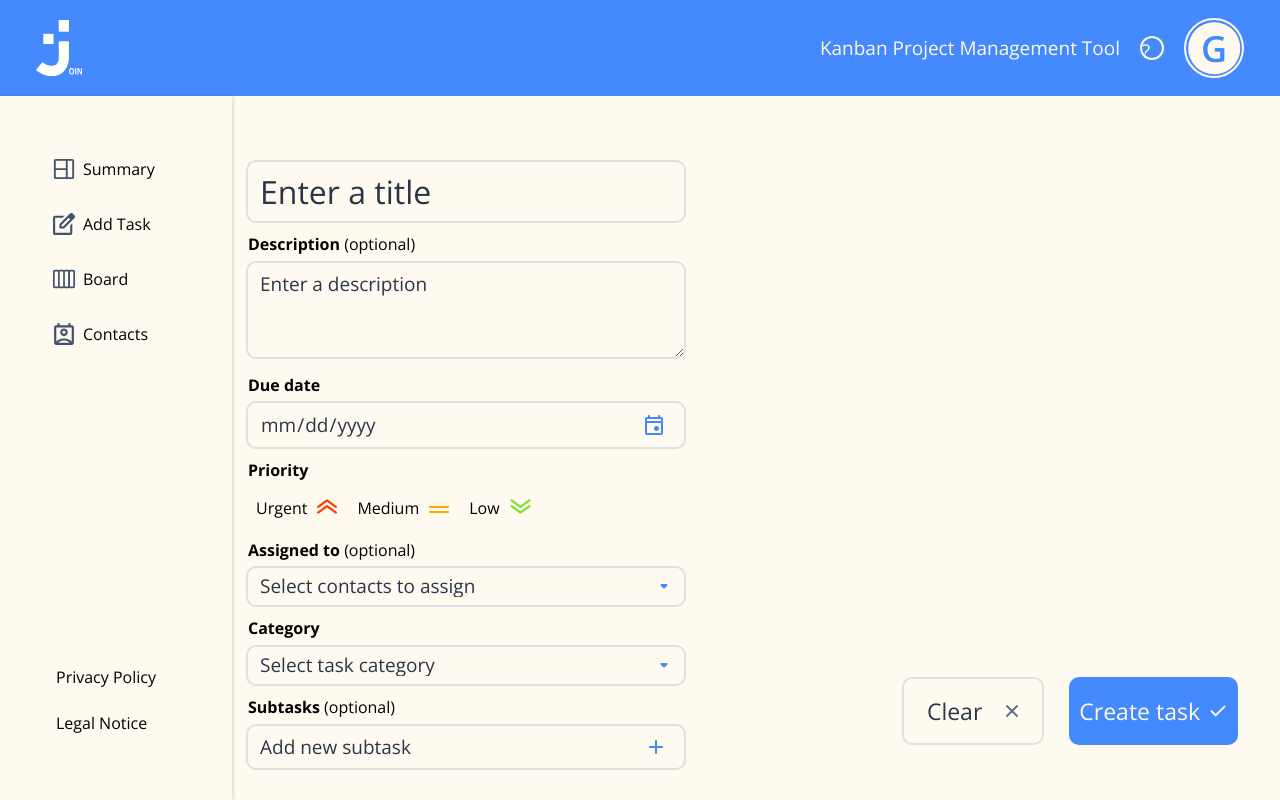
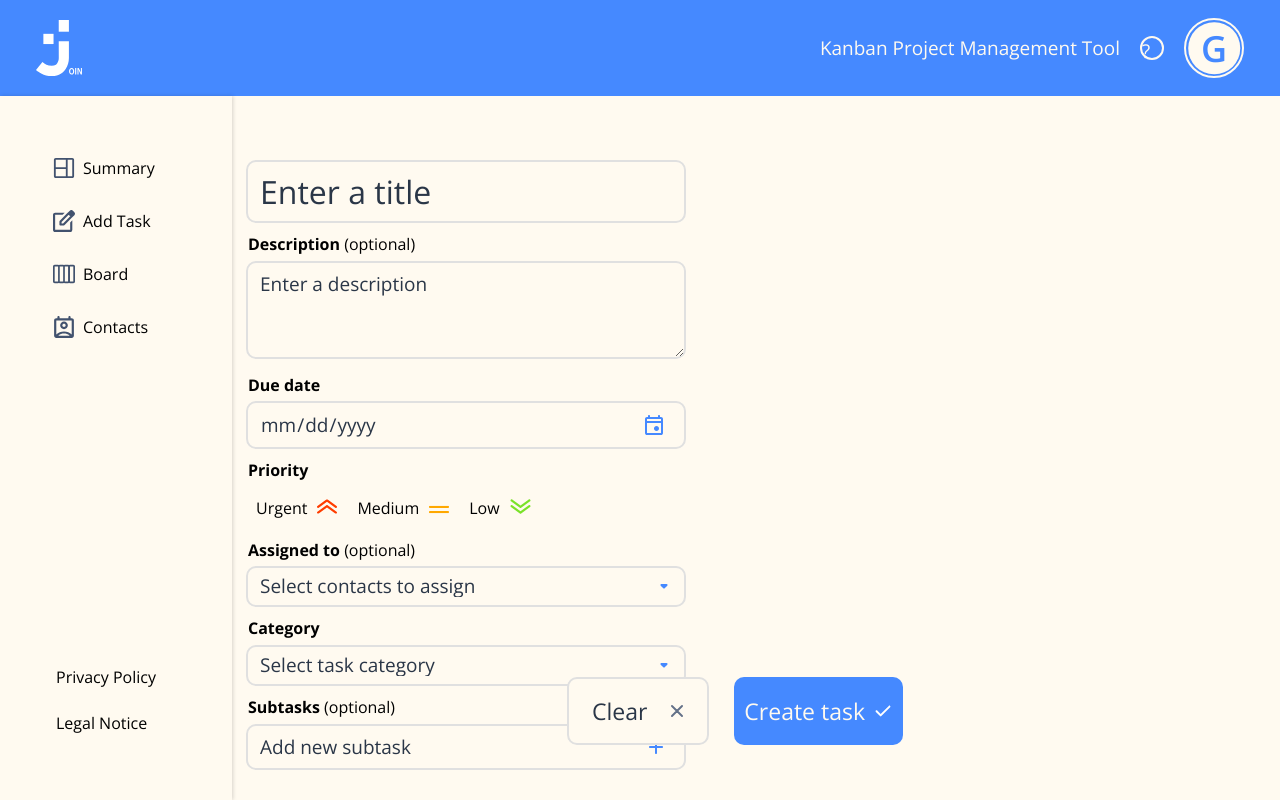
Before and after one commit to anitagasteiner/join, an Angular app: page /add-task in a window 1280 px wide. Built offline with nearby package versions, Linux system fonts and the light colour scheme.

Commit message:
button size navbar

```diff
--- a/src/app/components/add-task/add-task.component.scss
+++ b/src/app/components/add-task/add-task.component.scss
@@ -6,7 +6,10 @@
 }
 
 form {
-    width: 488px;
+    width: 100dvw;
+    @include bp.xl {
+        width: 488px;
+    }
     >fieldset:nth-child(1) {
         padding-top: 64px;
         >input {
@@ -53,11 +56,14 @@ input, textarea, select {
 
 .btns-create-clear {
     display: flex;
-    gap: 25px;
+    justify-content: center;
+    gap: 8px;
     position: absolute;
-    bottom: 80px;
-    right: 42px;
+    bottom: 110px;
+    left: 0;
+    right: 0;
     @include bp.xl {
+        gap: 25px;
         bottom: 55px;
         right: 42px;
     }
@@ -72,14 +78,15 @@ input, textarea, select {
     display: flex;
     justify-content: center;
     align-items: center;
-    gap: 18px;
-    padding: 12px 18px 12px 23px;
+    gap: 8px;
+    padding: 10px 12px 10px 12px;
     border-radius: 10px;
     box-sizing: border-box;
     @include colors.bg-ivory;
     @include colors.border-grey-light;
     @include bp.xl {
         padding: 16px 18px 16px 23px;
+        gap: 18px;
     }
     >img {
         width: 24px;
@@ -88,7 +95,7 @@ input, textarea, select {
 }
 
 .btn-create {
-    padding: 12px 38px 12px 10px;
+    padding: 10px 38px 10px 12px;
     background-image: url('/img/check.svg');
     background-repeat: no-repeat;
     background-position: right 8px center;
--- a/src/app/shared/components/navbar/navbar.component.scss
+++ b/src/app/shared/components/navbar/navbar.component.scss
@@ -2,7 +2,7 @@
 @use './../../../shared/breakpoints.scss' as bp;
 
 nav {
-    // height: 76px;
+    height: 76px;
     width: 100dvw;
     position: absolute;
     bottom: 0;
@@ -49,7 +49,9 @@ nav {
         flex-direction: column;
         justify-content: center;
         align-items: center;
-        height: 40px;
+        // height: 40px;
+        height: 100%;
+        width: 100%;
         padding: 8px 0 8px;
         box-sizing: border-box;
         border-radius: 8px;
--- a/src/styles.scss
+++ b/src/styles.scss
@@ -15,7 +15,7 @@ body {
 }
 
 .main-container {
-    height: calc(100dvh - 80px);
+    height: calc(100dvh - 80px - 76px);
     @include bp.xl {
         height: calc(100dvh - 96px);
         margin-left: 232px;
```
